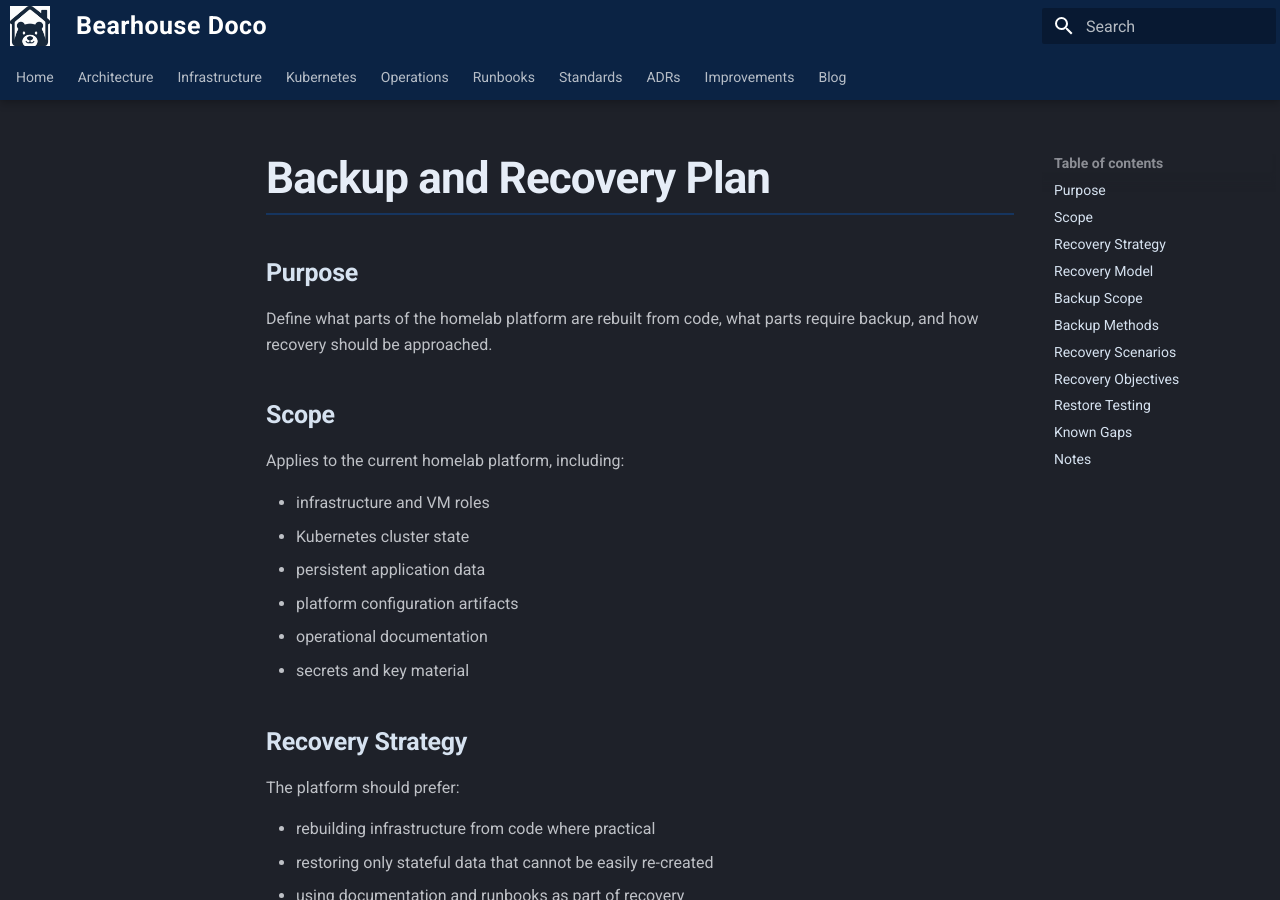
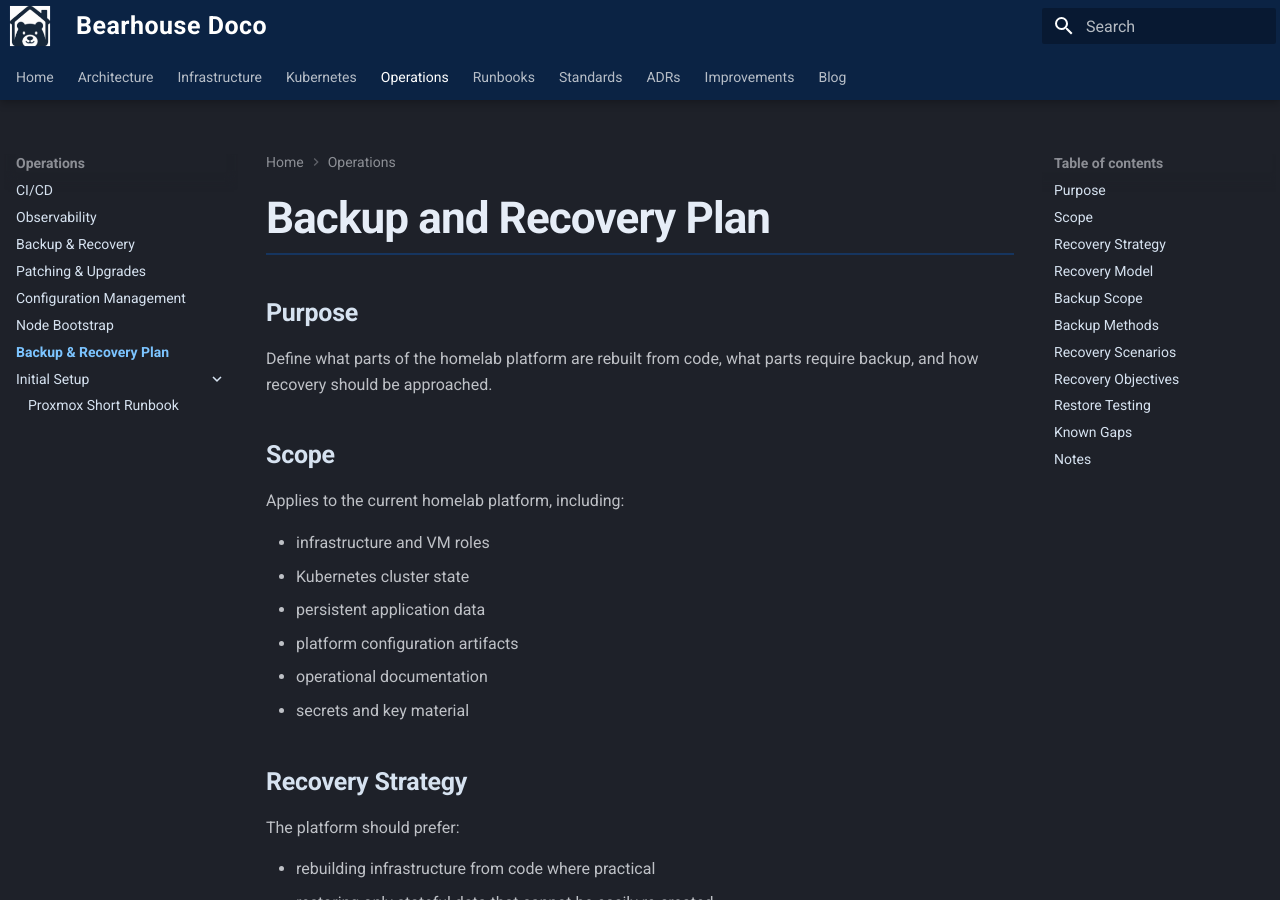
Before and after one commit to Tbusby/bearhouse-doco, an MkDocs documentation site: the page built from docs/operations/backup-recovery-plan.md, in a window 1280 px wide and 900 px high. Built offline with MkDocs 1.6.1 and Material for MkDocs 9.7.7, drawn with Linux system fonts in a browser that asks for light colours.

Commit message:
Added new backup plan to menu

```diff
--- a/mkdocs.yml
+++ b/mkdocs.yml
@@ -98,6 +98,7 @@ nav:
       - Patching & Upgrades: operations/patching-upgrades.md
       - Configuration Management: operations/config-management.md
       - Node Bootstrap: operations/node-bootstrap.md
+      - Backup & Recovery Plan: operations/backup-recovery-plan.md
       - Initial Setup:
         #   - Proxmox Setup: operations/initial-setup/proxmox-setup.md
           - Proxmox Short Runbook: operations/initial-setup/proxmox-short-runbook.md
```
